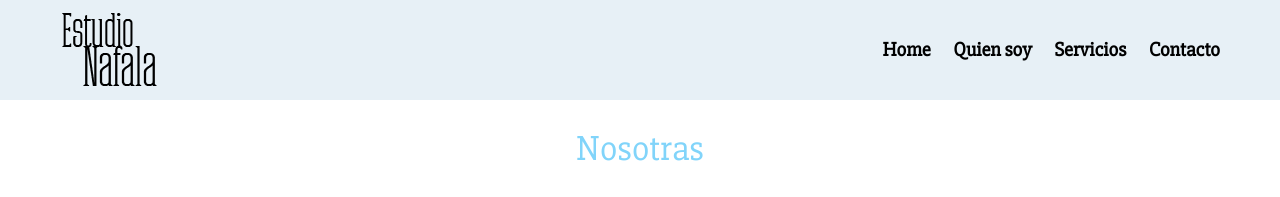
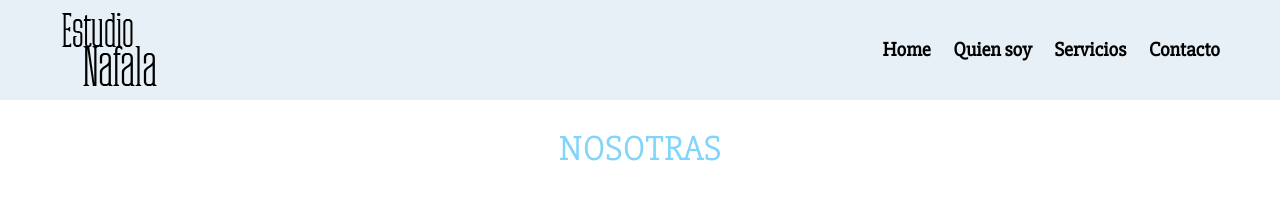
Before and after one commit to florkaa/ada-grupal, a plain HTML site: page TPUno/quienes-somos.html in a window 1280 px wide. Shown: the top 197 px of the page. Drawn offline with nearby package versions, Linux system fonts and the light colour scheme.

Commit message:
quienes somos

```diff
--- a/TPUno/quienes-somos.html
+++ b/TPUno/quienes-somos.html
@@ -34,7 +34,7 @@
 			</div>
 	</header>
 	<div class="titulo">
-		<h1>Nosotras</h1>
+		<h1>NOSOTRAS</h1>
 	</div>
 	<section class="nosotras">
 		<article class="caja">
```
